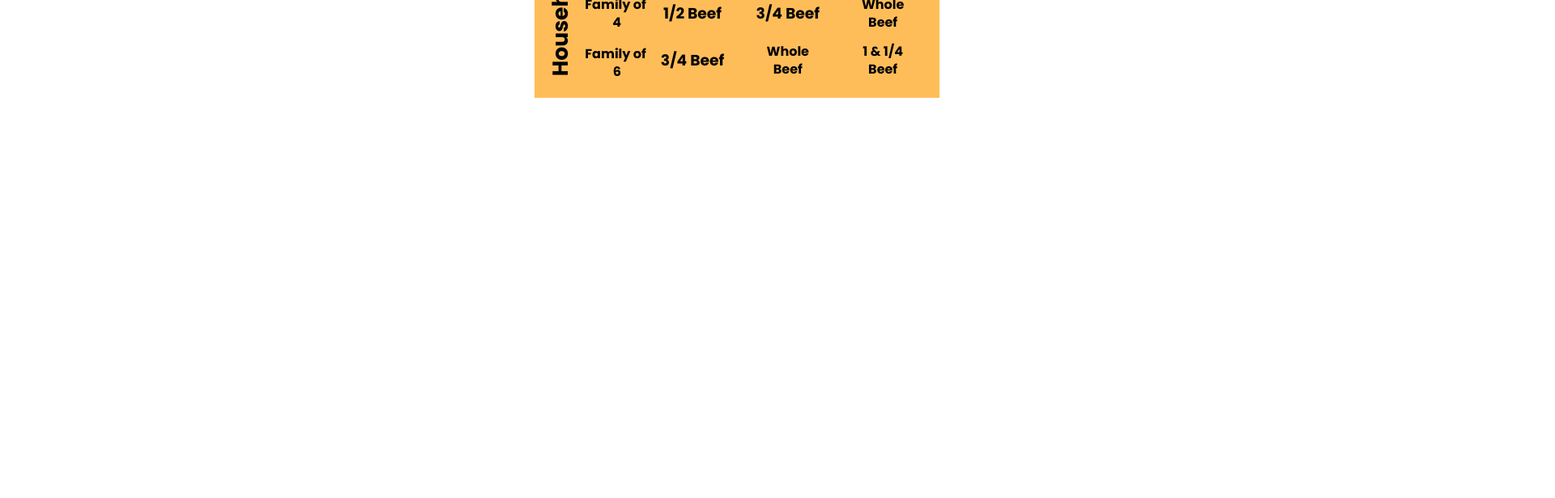
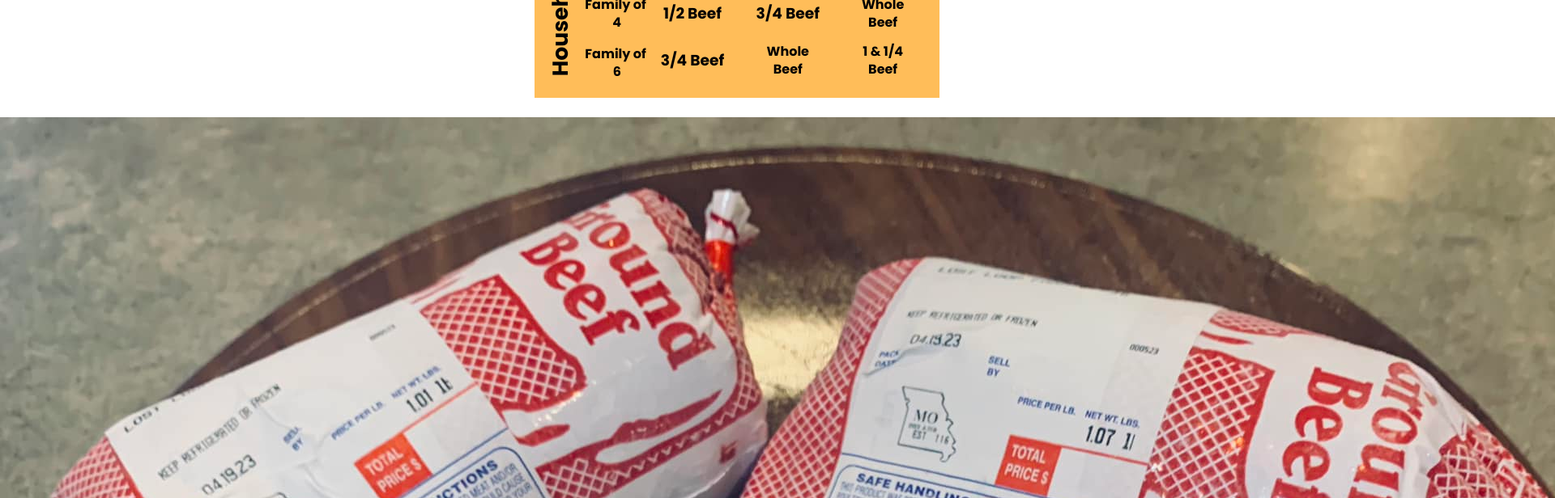
Before and after one commit to SolInvictusx/Lost-Loop, a React (Create React App) app: page /beef in a window 1280 px wide. Shown: the part 484-1100 px from the top of the page at 81% size, 1920 px wide, since content can reach past the window. Before the commit the page ends 800 px from the top, so only its background shows below. Built offline with nearby package versions, Linux system fonts and the light colour scheme.

Commit message:
Update array

```diff
--- /dev/null
+++ b/src/BeefPage/CutsArray.js
@@ -0,0 +1,19 @@
+import image1 from '../img/GroundBeef.jpg';
+import image2 from '../img/Steaks.jpeg';
+
+const BeefArray = () => {
+    const imgArray = [
+        image1,
+        image2,
+    ];
+
+    return (
+        <div className="img-gallery">
+            {imgArray.map((image, index) => (
+                <img key={index} src={image} alt={`Image ${index + 1}`} className="gallery-img" />
+            ))}
+        </div>
+    );
+};
+
+export default BeefArray;
--- a/src/BeefPage/HowMuch.js
+++ b/src/BeefPage/HowMuch.js
@@ -3,7 +3,7 @@ import HowMuch from '../img/HowMuch.png';
 const BeefNeed = () => {
     return (
         <div>
-            <img src={HowMuch} />
+            <img src={HowMuch} className='how-much' />
         </div>
     );
 };
--- a/src/BeefPage/InfoSection.js
+++ b/src/BeefPage/InfoSection.js
@@ -1,7 +1,6 @@
 const InfoPortion = () => {
     return (
         <div>
-            <p>
             <h1>
                 Portion Sizing!
             </h1>
@@ -10,7 +9,6 @@ const InfoPortion = () => {
                 50% in hamburger, 25% in roast, and the remaining 25% in steaks. We accomadate special requests and customization of these perecentages as well as the cuts of steak! Listed below
                 are the cuts of beef that we offer!
             </h2>
-            </p>
         </div>
     );
 };
--- a/src/OtherPages/BeefMain.js
+++ b/src/OtherPages/BeefMain.js
@@ -1,6 +1,7 @@
 import NavBar from "../LandingPage/Navigation";
 import BeefNeed from "../BeefPage/HowMuch";
 import InfoPortion from "../BeefPage/InfoSection";
+import BeefArray from "../BeefPage/CutsArray";
 
 
 const BeefPage = () => {
@@ -15,6 +16,7 @@ const BeefPage = () => {
                     <BeefNeed />
                 </div>
             </div>
+            <BeefArray />
         </div>
     );
 };
```
Lines whose indentation alone changed are shown as unchanged.
